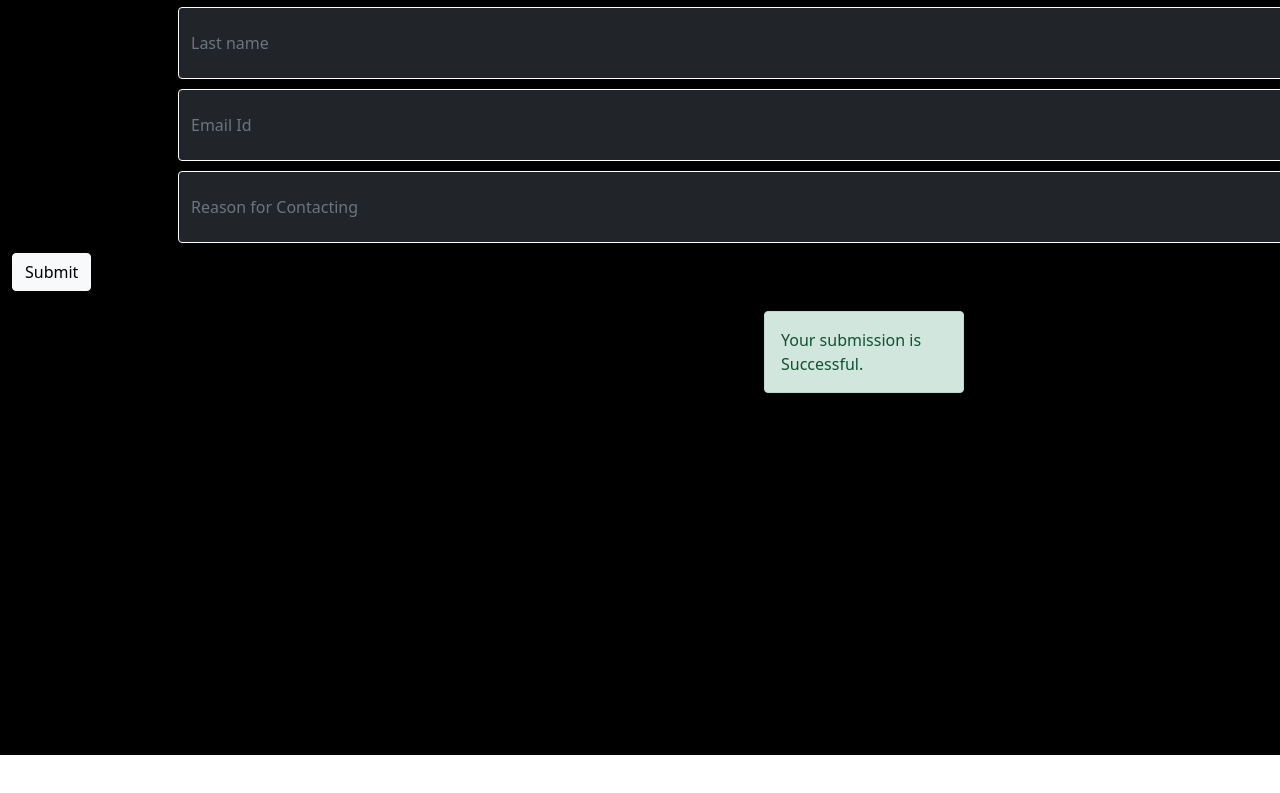
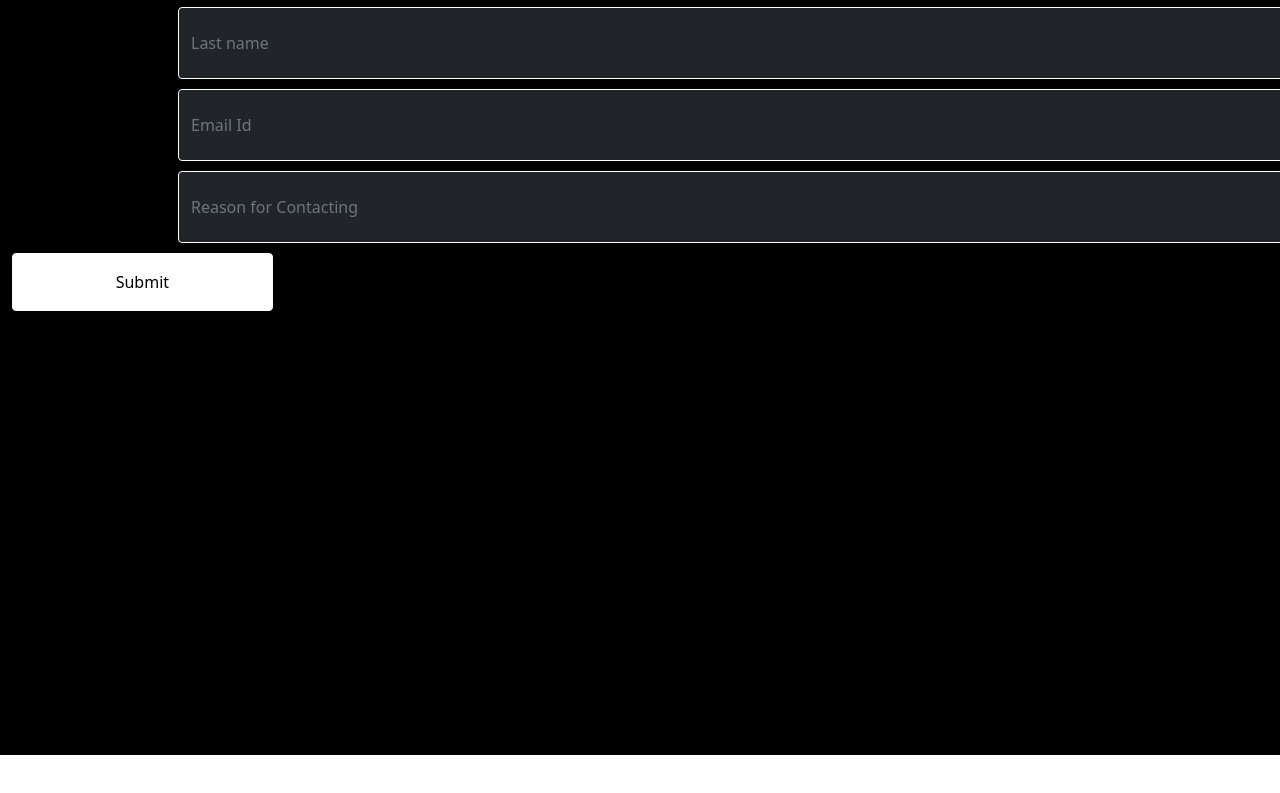
Before and after one commit to Omkar141998/Final-Project-Contests-Module-1, a plain HTML site: page index.html in a window 1280 px wide. Shown: the part 3488-4281 px from the top of the page. Before the commit the page ends 4243 px from the top, so only its background shows below. Drawn offline with nearby package versions, Linux system fonts and the light colour scheme; a script that the page names is missing.

Commit message:
initial commit

```diff
--- a/index.html
+++ b/index.html
@@ -160,10 +160,10 @@
                             <input type="text" class="form-control bg-dark text-light text-4"
                                 placeholder="Reason for Contacting">
                         </div>
-                        <input type="submit" class="btn btn-light button" onclick="showm()">
+                        <input type="submit" class="btn btn-light button submit-button" onclick="showm()">
                         <div class="d-flex justify-content-center message" style=" margin-top: 20px;">
                             <div class="alert alert-success" style="width: 200px;" role="alert" id="message">
-                                Your submission is Successful.
+                                Submit
                             </div>
                         </div>
                     </div>
--- a/style.css
+++ b/style.css
@@ -296,8 +296,32 @@ border: 1px solid #FFFFFF;
     border: 1px solid #FFFFFF;
 }
 
+.submit-button{
+    /* position: absolute; */
+width: 260.75px;
+height: 58px;
+left: 146px;
+top: 3941px;
 
+background: #FFFFFF;
+}
+#message{
+    /* position: absolute;*/
+width: 93.46px;
+height: 33px;
+left: 224.46px;
+top: 3953px;
 
+/* font-family: 'Inter';
+font-style: normal; */
+font-weight: 300;
+font-size: 24px;
+/* line-height: 29px; */
+text-align: center;
+
+color: #000000;
+
+}
 
 /* .slider{
     margin-right:20px;
```
